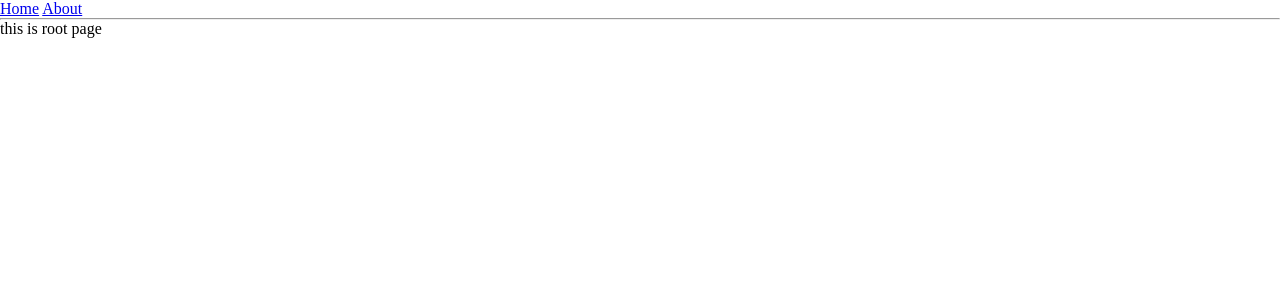
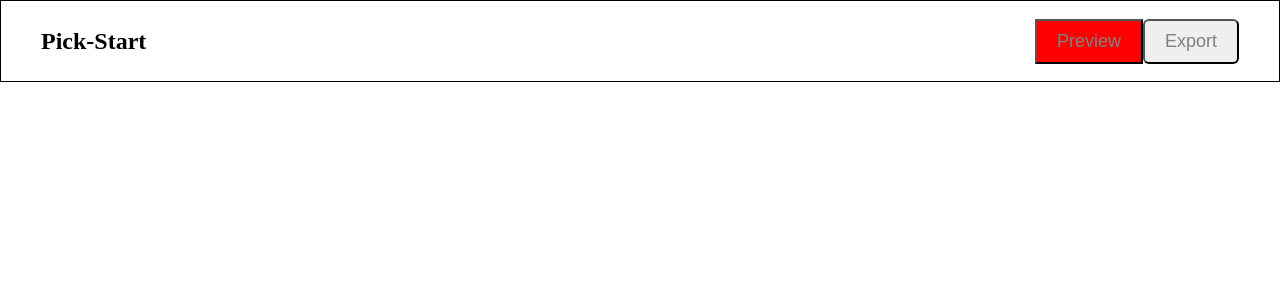
Before and after one commit to pratikadhikari2062/Pick-Start, a React (Vite) app: page / in a window 1280 px wide. Shown: the top 300 px of the page. Built offline with nearby package versions, Linux system fonts and the light colour scheme.

Commit message:
crate navbar

```diff
--- a/package.json
+++ b/package.json
@@ -13,7 +13,8 @@
     "@tanstack/react-router": "^1.168.3",
     "@tanstack/react-router-devtools": "^1.166.11",
     "react": "^19.2.4",
-    "react-dom": "^19.2.4"
+    "react-dom": "^19.2.4",
+    "styled-components": "^6.3.12"
   },
   "devDependencies": {
     "@eslint/js": "^9.39.4",
--- /dev/null
+++ b/src/components/layout/navbar/Navbar.styles.ts
@@ -0,0 +1,36 @@
+import styled from "styled-components";
+
+export const NavbarWapper = styled.nav`
+    height:20px;
+    width:100%;
+    padding:40px 40px;
+    display:flex;
+    justify-content:space-between;
+    border:1px solid;
+    align-items:center;
+
+
+`;
+export const HeadingOne = styled.div`
+color:green;
+font-wedth:800;
+`
+export const PreviewButton = styled.button`
+    background-color:red;
+    padding:10px 20px;
+    font-size:18px;
+    font-weight-800;
+    color:gray;
+    margin:5px
+    border-radius: 6px;
+
+
+`;
+export const ExportButton = styled.button`
+    padding:10px 20px;
+    font-size:18px;
+    font-weight-800;
+    color:gray;
+    border-radius: 6px;
+
+`;
--- /dev/null
+++ b/src/components/layout/navbar/Navbar.tsx
@@ -0,0 +1,15 @@
+import { NavbarWapper, PreviewButton, ExportButton } from "./Navbar.styles";
+
+const Navbar: React.FC = () => {
+  return (
+    <NavbarWapper>
+      <h1>Pick-Start </h1>
+      <div>
+        {" "}
+        <PreviewButton>Preview</PreviewButton>
+        <ExportButton>Export</ExportButton>
+      </div>
+    </NavbarWapper>
+  );
+};
+export default Navbar;
--- a/src/routes/__root.tsx
+++ b/src/routes/__root.tsx
@@ -1,18 +1,11 @@
-import { createRootRoute, Link, Outlet } from "@tanstack/react-router";
+import { createRootRoute, Outlet } from "@tanstack/react-router";
 import { TanStackRouterDevtools } from "@tanstack/react-router-devtools";
+import Navbar from "../components/layout/navbar/Navbar";
 
 const RootLayout = () => (
   <>
-    <div className="p-2 flex gap-2">
-      <Link to="/" className="[&.active]:font-bold">
-        Home
-      </Link>{" "}
-      <Link to="/about" className="[&.active]:font-bold">
-        About
-      </Link>
-    </div>
-    <hr />
-    <Outlet />
+    <Navbar />
+  {/*   <Outlet /> */}
     <TanStackRouterDevtools />
   </>
 );
```
Also changed, not shown: 1 other file (tests, documents, lock files or other folders).
